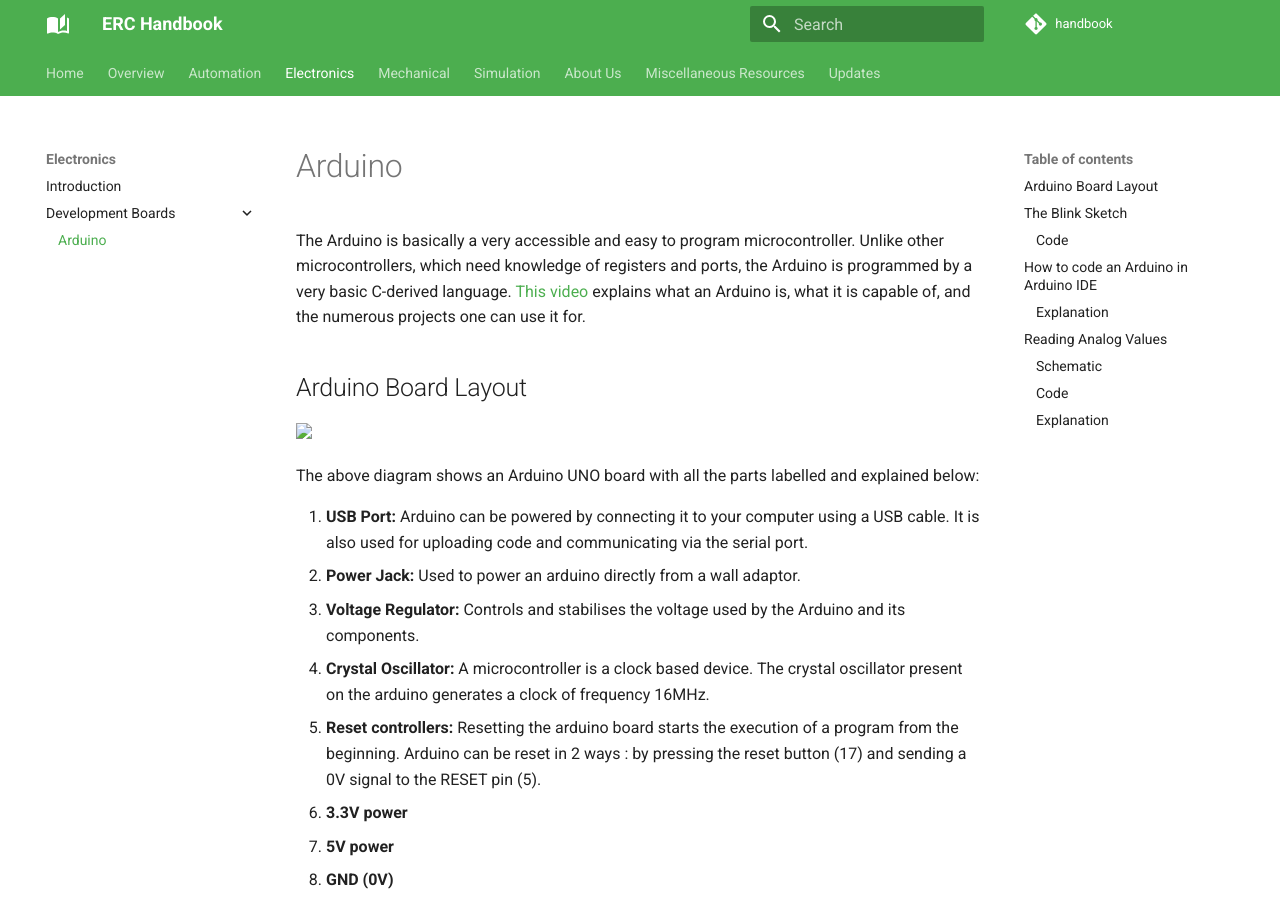
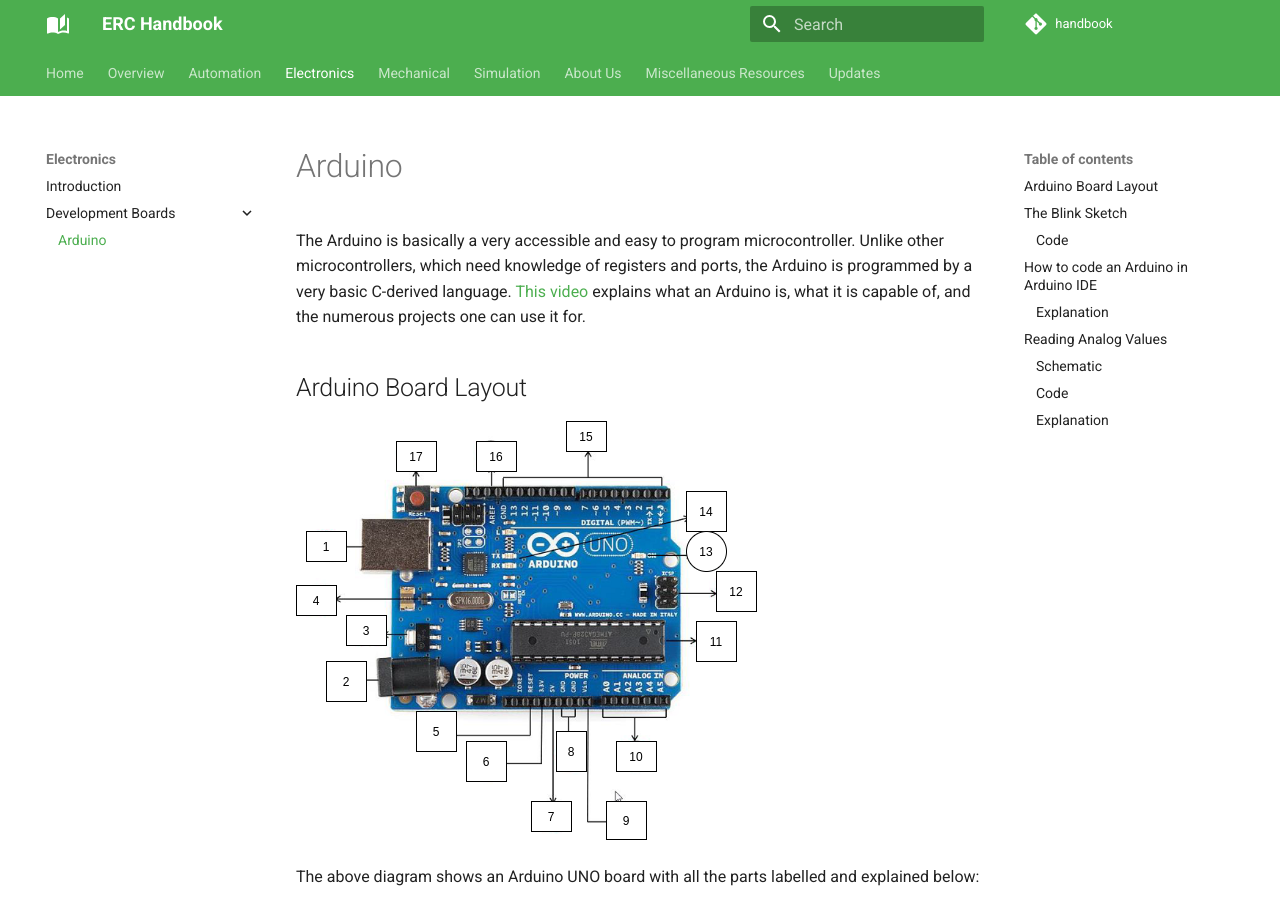
Before and after one commit to ERC-BPGC/handbook, an MkDocs documentation site: the page built from docs/electronics/Development_Boards/Arduino.md, in a window 1280 px wide and 900 px high. Built offline with MkDocs 1.6.1 and Material for MkDocs 9.7.7, drawn with Linux system fonts in a browser that asks for light colours; comment, search, counter and statistics services are not loaded.

Commit message:
fixed image rendering

```diff
--- a/docs/electronics/Development_Boards/Arduino.md
+++ b/docs/electronics/Development_Boards/Arduino.md
@@ -6,7 +6,7 @@
 
 ## Arduino Board Layout
 
-<img src='images/arduino1.png' width=400>
+![arduino](images/arduino1.png)
 
 The above diagram shows an Arduino UNO board with all the parts labelled and explained below:
 
@@ -32,7 +32,7 @@
 
 The Blink sketch is like the “Hello World” program in the Arduino world. It simply consists of blinking the onboard LED (labeled ‘L’). No actual circuit connections are required!
 
-<img src='images/arduino2.png' width=450>
+![arduino2](images/arduino2.png)
 
 ### Code
 
@@ -47,7 +47,7 @@
 5.  Click on the "tick" button in upper left corner to compile the code and check for errors. After resolving any and all errors click on the "arrow" button next to it to upload the code to the board.
 6.  After successful upload the Arduino Uno will start executing the code while drawing power from the PC through the USB cable.
 
-<img src='images/arduinoide.png' width=400>
+![arduinoide](images/arduinoide.png)
 
 
 ### Explanation
@@ -95,7 +95,7 @@
 
 ### Schematic
 
-<img src='images/arduinopot.png' width=270>
+![arduinopot](images/arduinopot.png)
 
 
 ### Code
```
